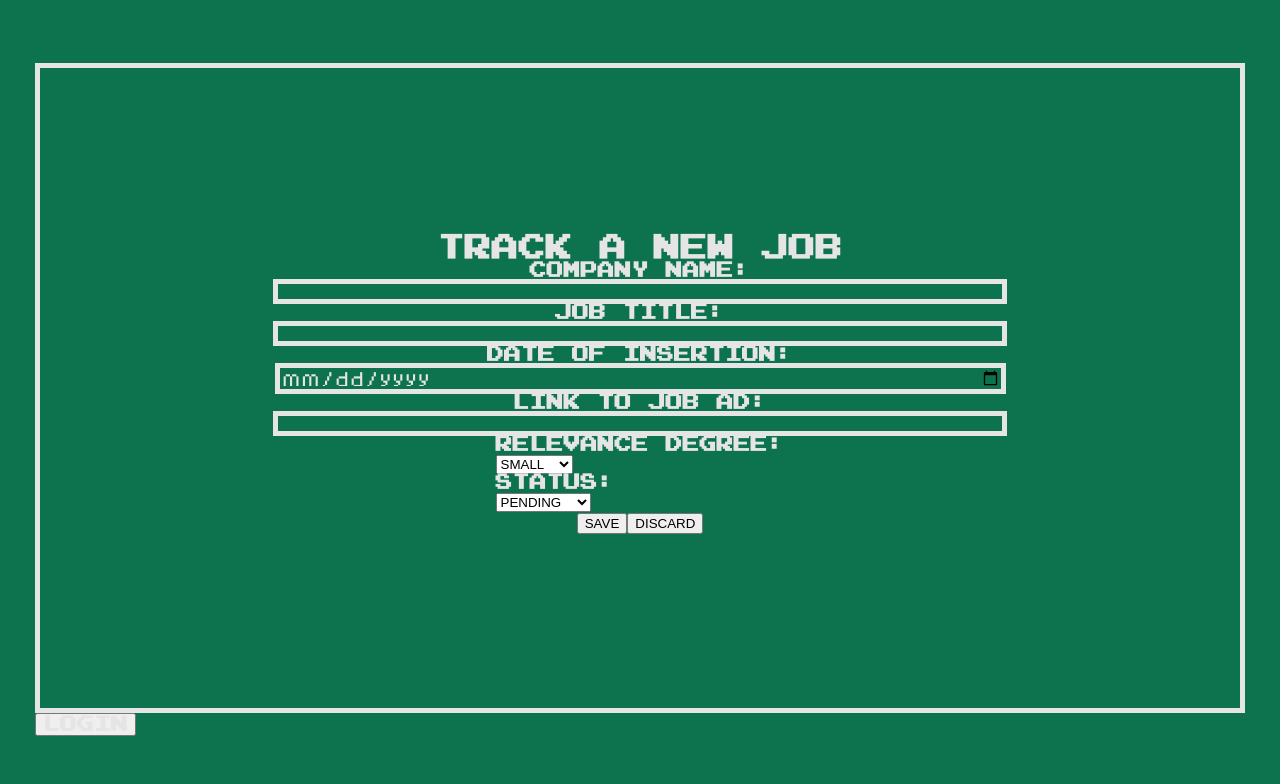
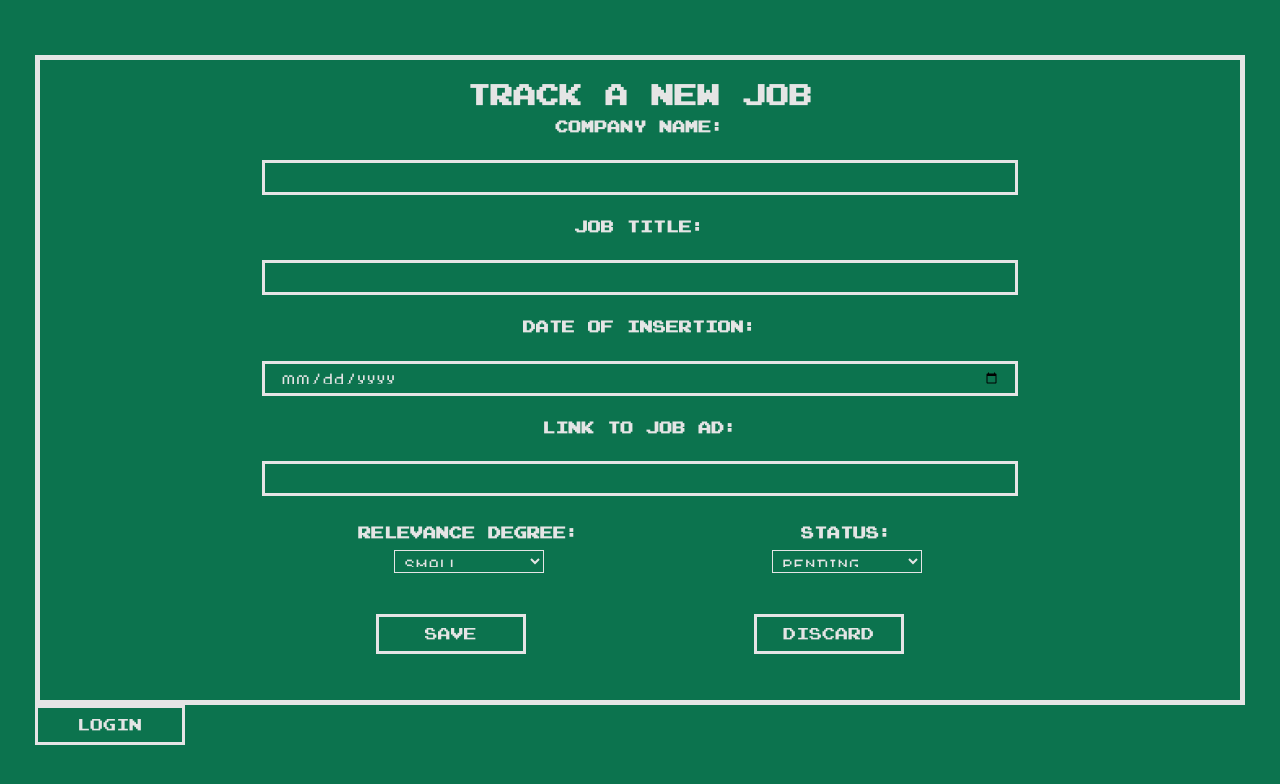
Before and after one commit to grantortino/job-hunter, a React (Create React App) app: page /trackerform in a window 1280 px wide. Shown: the top 784 px of the page. Built offline with nearby package versions, Linux system fonts and the light colour scheme.

Commit message:
styled JobTrackerForm

```diff
--- a/src/App.scss
+++ b/src/App.scss
@@ -8,6 +8,19 @@ body {
   justify-content: center;
   align-items: center;
   height: 100vh;
+}
+
+.buttons {
+  background-color: $bgColor;
+  border: 3px solid $fontColor;
+  width: 150px;
+  height: 40px;
+}
+
+.buttons:hover {
+  background-color: $fontColor;
+  color: $bgColor;
+  outline: none;
 }
 
 @font-face {
@@ -31,17 +44,17 @@ body {
 }
 
 .huge, .font-huge {
-  font-size: 37px;
+  font-size: 33px;
   margin: 0 auto;
 }
 
 .medium, .font-medium {
-  font-size: 27px;
+  font-size: 23px;
   margin: 0 auto;
 }
 
 .small, .font-small {
-  font-size: 17px;
+  font-size: 13px;
   margin: 0 auto;
 }
 
@@ -124,13 +137,45 @@ p {
 .job-tracker-form {
   display: flex;
   flex-direction: column;
+  justify-content: space-around;
   align-items: center;
+  height: 70vh;
 }
+
+.job-tracker-select-container {
+  width: 100%;
+  display: flex;
+  justify-content: space-around;
+  select {
+    margin: 10px 0px;
+    padding: 5px;
+    width: 150px;
+    background-color: $bgColor;
+    border: 1px solid $fontColor;
+  }
+}
+
+.job-tracker-relevance-select, .job-tracker-status-select {
+  display: flex;
+  flex-direction: column;
+  align-items: center;
+  padding: 5px 0;
+  outline: none;
+}
+
 
 .input-bar {
   font-family: textFont;
   background-color: $bgColor;
-  border: 5px solid $fontColor;
+  border: 3px solid $fontColor;
+  height: 19px;
   width: 90vh;
   outline: none;
+  padding: 5px 15px;
 }
+
+.job-tracker-buttons-container {
+  width: 100%;
+  display: flex;
+  justify-content: space-evenly;
+}
--- a/src/components/JobTrackerForm.js
+++ b/src/components/JobTrackerForm.js
@@ -93,32 +93,25 @@ jobs.load();
 
                 <form className="job-tracker-form" onSubmit={formHandleSubmit} >
 
-                    <label>
                         <h3 className="small">
-                            COMPANY NAME: {jobs.companyName}
+                            COMPANY NAME:
                         </h3>
-                    </label>
                     <input className="input-bar font-small" autoComplete="off" onChange={companyNameHandler} type="text" id="cname" name="cname" placeholder={companyName} />
 
-                    <label>
                         <h3 className="small">
                             JOB TITLE:
                         </h3>
-                    </label>
                     <input className="input-bar font-small" autoComplete="off" onChange={jobTitleHandler} type="text" id="jtitle" name="jtitle" placeholder={jobTitle} />
 
-                    <label>
                         <h3 className="small">
                             DATE OF INSERTION:
                         </h3>
-                    </label>
+
                     <input className="input-bar font-small" onChange={dateHandler} type="date" id="date" name="date" value={date} />
 
-                    <label>
                         <h3 className="small">
                             LINK TO JOB AD:
                         </h3>
-                    </label>
                     <input className="input-bar font-small" autoComplete="off" onChange={jobLinkHandler} type="text" id="link" name="link" placeholder={jobLink} />
 
                     <div className="job-tracker-select-container">
@@ -127,7 +120,7 @@ jobs.load();
                                 <h3 className="small">
                                     RELEVANCE DEGREE:
                                 </h3>
-                                <select onChange={relevanceSelectHandler} value={relevanceDegree}>
+                                <select className="select-dropdown font-small" onChange={relevanceSelectHandler} value={relevanceDegree}>
                                     <option value="small">
                                         SMALL
                                     </option>
@@ -143,7 +136,7 @@ jobs.load();
                         <div className="job-tracker-status-select">
                                 <h3 className="small">STATUS:</h3>
 
-                                <select onChange={statusHandler} value={status}>
+                                <select className="select-dropdown font-small" onChange={statusHandler} value={status}>
                                     <option value="pending">
                                         PENDING
                                     </option>
@@ -160,10 +153,9 @@ jobs.load();
 
                     <div className="job-tracker-buttons-container">
 
-                        <input type="submit" value="SAVE" />
+                        <input className="buttons small" type="submit" value="SAVE" />
                             {/* <h3 className="small">SAVE</h3> */}
-
-                        <input type="submit" value="DISCARD" />
+                        <input className="buttons small" type="submit" value="DISCARD" />
                             {/* <h3 className="small">DISCARD</h3> */}
 
                     </div>
--- a/src/components/Screen.js
+++ b/src/components/Screen.js
@@ -8,7 +8,7 @@ const Screen = ({ children }) => {
             {children}
         </div>
         <div className="screen-buttons">
-            <button><h3 className="small">LOGIN</h3></button>
+            <button className="buttons small">LOGIN</button>
         </div>
         </>
     );
```
